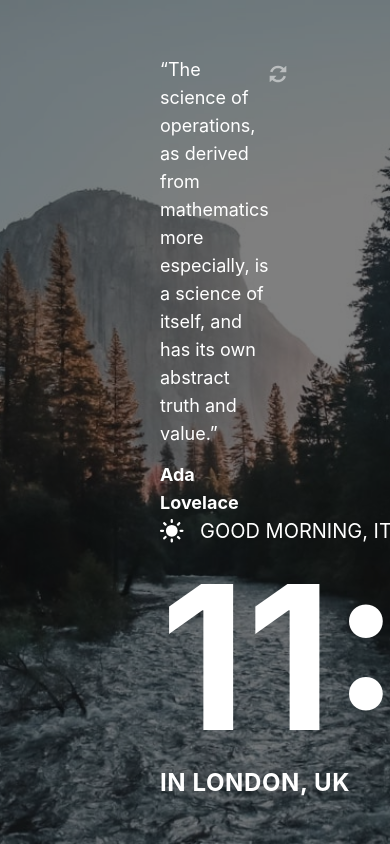
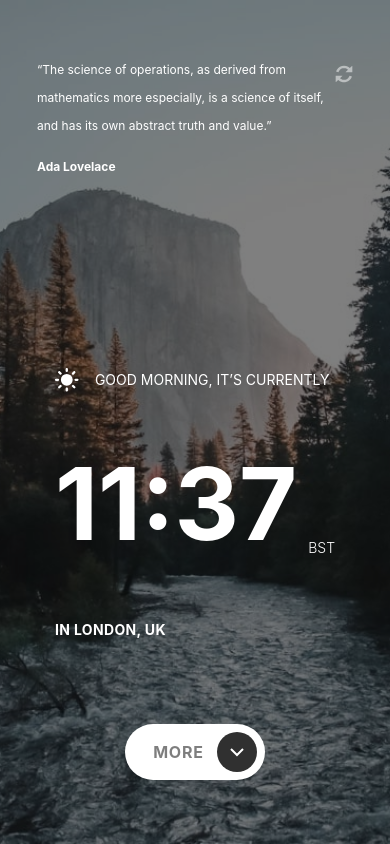
Before and after one commit to giorgiBerika/clock-app, a React (Vite) app: page / in a window 390 px wide. Built offline with nearby package versions, Linux system fonts and the light colour scheme.

Commit message:
Adding responsive design to top section of Application

```diff
--- a/src/components/random-quote/RandomQuote.tsx
+++ b/src/components/random-quote/RandomQuote.tsx
@@ -11,7 +11,8 @@ const RandomQuote: React.FC<RandomQuoteInterface> = () =>
     return (
         <>
             <div className="
-             text-lg
+             md:text-lg
+             text-xs
              leading-7
              text-colorWhiteCommon
              max-w-xl
@@ -23,6 +24,8 @@ const RandomQuote: React.FC<RandomQuoteInterface> = () =>
                 `}>
                     <p className="
                      font-normal
+                     md:max-w-xl
+                     max-w-[290px]
                     ">
                         “The science of operations, as derived from mathematics more especially, is a science of itself, and has its own abstract truth and value.”
                     </p>
@@ -30,6 +33,7 @@ const RandomQuote: React.FC<RandomQuoteInterface> = () =>
                         className="
                         translate-y-[50%]
                          cursor-pointer
+                         ml-2
                         "
                         src={refreshIcon}
                         alt="refresh icon" />
--- a/src/components/time-part/TimePart.tsx
+++ b/src/components/time-part/TimePart.tsx
@@ -27,11 +27,16 @@ const TimePart: React.FC<TimePartInterface> = () =>
             ">
                 <img src={sunIcon} alt="sun icon" />
                 <span className="
-                 text-xl
+                 xl:text-xl
+                 md:text-lg
+                 text-sm
                  font-normal
                  leading-wide
 
                 ">GOOD MORNING, IT’S CURRENTLY</span>
+                {/* xl-1280 */}
+                {/* md-768 */}
+
             </div>
             <div className={`
              flex
@@ -42,21 +47,26 @@ const TimePart: React.FC<TimePartInterface> = () =>
              my-[6rem]
             `}>
                 <h2 className="
-
-                 text-[200px]
+                 xl:text-[200px]
+                 md:text-[175px]
+                 text-[100px]
                  leading-8
                  font-bold
 
                 ">11:37</h2>
                 <span className="
-                 text-4xl
+                 lg:text-4xl
+                 md:text-3xl
+                 text-sm
                  font-light
                  leading-7
                  translate-y-[150%]
                 ">bst</span>
             </div>
             <span className="
-             text-2xl
+             xl:text-xl
+             md:text-lg
+             text-sm
              font-bold
              leading-7
              tracking-wide
--- a/src/sections/top-section/TopSection.tsx
+++ b/src/sections/top-section/TopSection.tsx
@@ -14,20 +14,31 @@ const TopSection: React.FC<TopSectionInterface> = () =>
                 flex
                 flex-col
                 justify-between
+                md:items-start
+                items-center
                 h-screen
                 bg-black
                 bg-opacity-50
 
-                px-40
+                xl:px-40
+                md:pl-16
                 pt-14
-                pb-28
+                xl:pb-28
+                pb-16
             `}>
                 <RandomQuote />
 
                 <div className={`
                  flex
                  justify-between
-                 items-end
+                 xl:items-end
+                 xl:flex-row
+                 flex-col
+                 md:items-start
+                 items-center
+                 gap-y-[80px]
+                 w-full
+
                 `}>
                     <TimePart />
                     <ToggleBtn />
```
